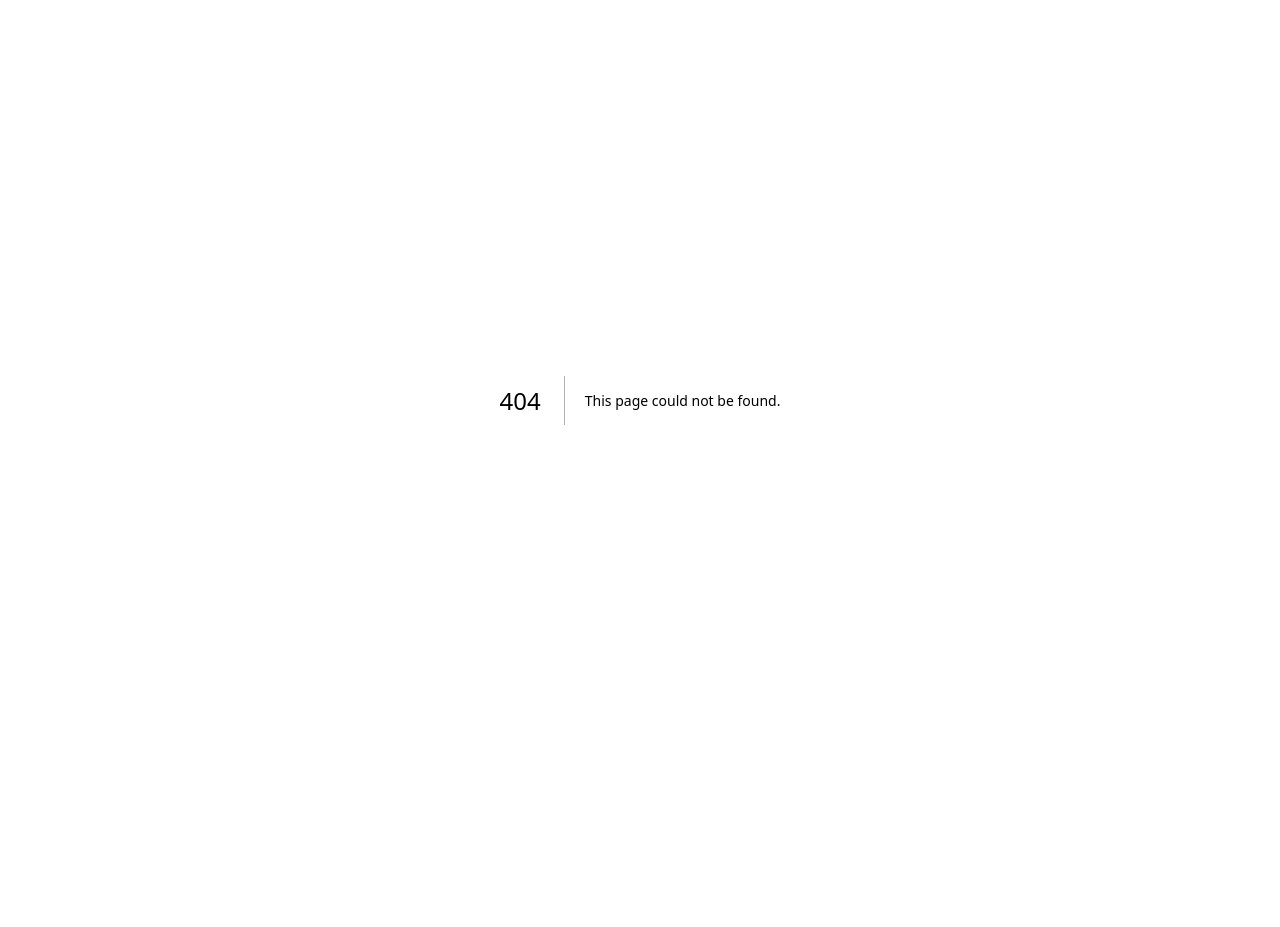
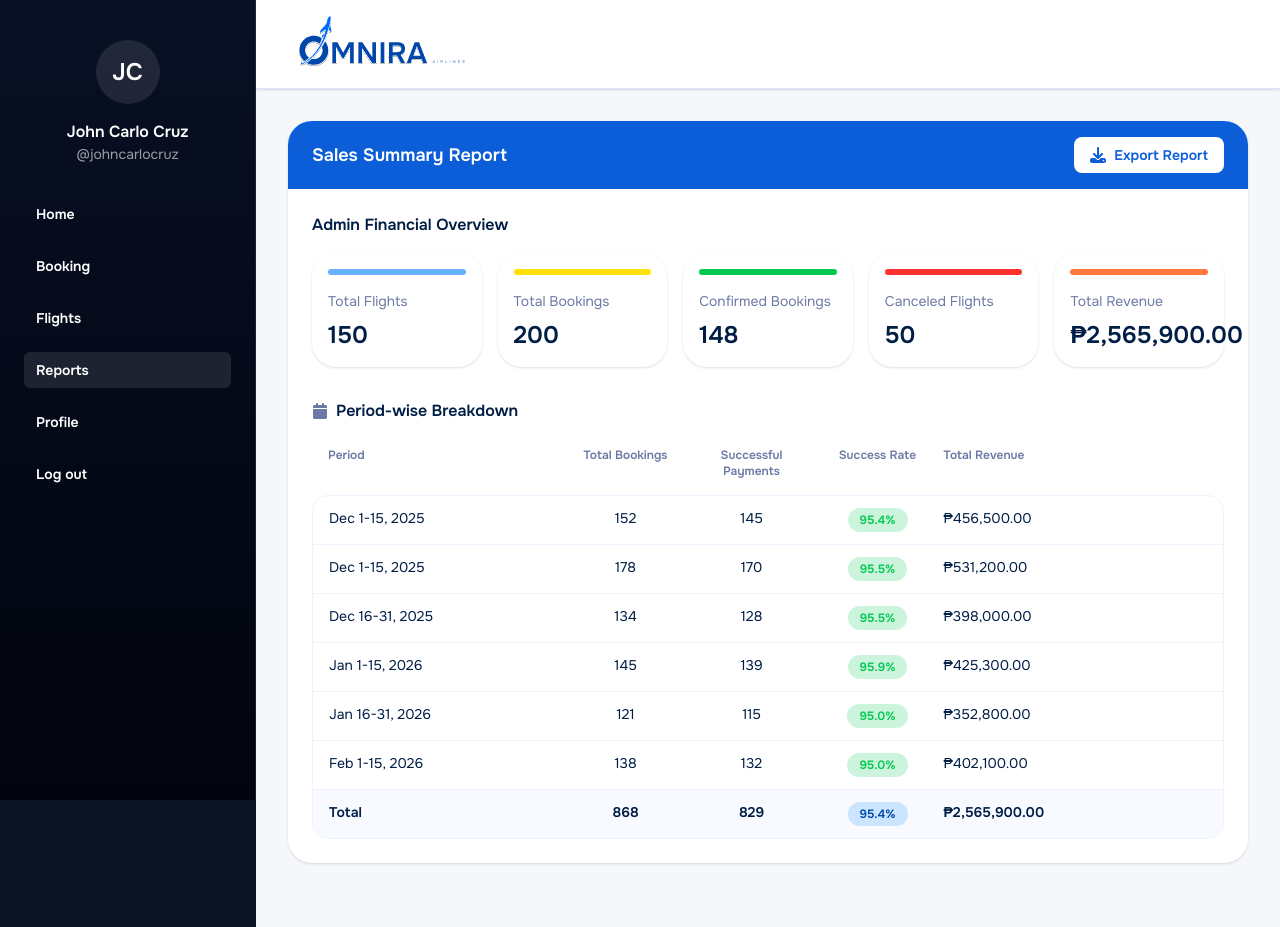
Before and after one commit to libraprogramming110/airline-ticketing-system, a Next.js app: page /admin/sales-summary in a window 1280 px wide. Before the commit this address had no page. Before the commit the page ends 800 px from the top, so only its background shows below. Built offline with nearby package versions, Linux system fonts and the light colour scheme.

Commit message:
Last commit for the day, adding reports admin page

```diff
--- a/app/admin/page.tsx
+++ b/app/admin/page.tsx
@@ -77,15 +77,19 @@ function Sidebar() {
       </div>
 
       <nav className="flex flex-1 flex-col gap-4 text-sm font-semibold">
-        {["Home", "Booking", "Flights", "Reports", "Profile", "Log out"].map((item) => (
+        {["Home", "Booking", "Flights", "Reports", "Profile", "Log out"].map((item) => {
+          const href =
+            item === "Home" ? "/admin" : item === "Reports" ? "/admin/sales-summary" : "#";
+          return (
             <a
               key={item}
-            href="#"
+              href={href}
               className={`rounded-md px-3 py-2 transition hover:bg-white/10 ${item === "Home" ? "bg-white/10" : ""}`}
             >
               {item}
             </a>
-        ))}
+          );
+        })}
       </nav>
     </aside>
   );
--- /dev/null
+++ b/app/admin/sales-summary/page.tsx
@@ -0,0 +1,173 @@
+/* eslint-disable @next/next/no-img-element */
+
+import { FaDownload, FaCalendar } from "react-icons/fa6";
+
+const stats = [
+  { label: "Total Flights", value: "150", accent: "#66B2FF" },
+  { label: "Total Bookings", value: "200", accent: "#FFE008" },
+  { label: "Confirmed Bookings", value: "148", accent: "#00C951" },
+  { label: "Canceled Flights", value: "50", accent: "#FF3030" },
+  { label: "Total Revenue", value: "₱2,565,900.00", accent: "#FD773E" },
+];
+
+const periodData = [
+  { period: "Dec 1-15, 2025", total: "152", paid: "145", rate: "95.4%", revenue: "₱456,500.00" },
+  { period: "Dec 1-15, 2025", total: "178", paid: "170", rate: "95.5%", revenue: "₱531,200.00" },
+  { period: "Dec 16-31, 2025", total: "134", paid: "128", rate: "95.5%", revenue: "₱398,000.00" },
+  { period: "Jan 1-15, 2026", total: "145", paid: "139", rate: "95.9%", revenue: "₱425,300.00" },
+  { period: "Jan 16-31, 2026", total: "121", paid: "115", rate: "95.0%", revenue: "₱352,800.00" },
+  { period: "Feb 1-15, 2026", total: "138", paid: "132", rate: "95.0%", revenue: "₱402,100.00" },
+];
+
+export default function AdminSalesSummaryPage() {
+  return (
+    <div className="flex min-h-screen bg-[#0b1324] text-[#001d45]">
+      <Sidebar />
+      <main className="flex-1 overflow-y-auto bg-[#f5f7fb]">
+        <Header />
+        <section className="px-8 pb-16 pt-8">
+          <SalesSummaryReport />
+        </section>
+      </main>
+    </div>
+  );
+}
+
+function Sidebar() {
+  return (
+    <aside className="sticky top-0 flex h-screen w-64 flex-col gap-8 border-r border-white/10 bg-gradient-to-b from-[#081024] to-[#02050e] px-6 py-10 text-white">
+      <div className="flex flex-col items-center text-center">
+        <div className="flex h-16 w-16 items-center justify-center rounded-full bg-white/10 text-2xl font-semibold">
+          JC
+        </div>
+        <p className="mt-4 text-base font-semibold">John Carlo Cruz</p>
+        <p className="text-sm text-white/60">@johncarlocruz</p>
+      </div>
+
+      <nav className="flex flex-1 flex-col gap-4 text-sm font-semibold">
+        {["Home", "Booking", "Flights", "Reports", "Profile", "Log out"].map((item) => (
+          <a
+            key={item}
+            href={item === "Home" ? "/admin" : item === "Reports" ? "/admin/sales-summary" : "#"}
+            className={`rounded-md px-3 py-2 transition hover:bg-white/10 ${item === "Reports" ? "bg-white/10" : ""}`}
+          >
+            {item}
+          </a>
+        ))}
+      </nav>
+    </aside>
+  );
+}
+
+function Header() {
+  return (
+    <header className="border-b border-[#dbe5ff] bg-white px-8 py-4 shadow-sm">
+      <img src="/airline-logo2.svg" alt="Omnira Administration" className="h-14 w-auto" />
+    </header>
+  );
+}
+
+function SalesSummaryReport() {
+  const total = periodData.reduce(
+    (acc, row) => {
+      acc.total += Number(row.total);
+      acc.paid += Number(row.paid);
+      return acc;
+    },
+    { total: 0, paid: 0 }
+  );
+
+  return (
+    <section className="rounded-3xl bg-white shadow-sm">
+      <div className="rounded-t-3xl bg-[#0b5ed7] px-6 py-4">
+        <div className="flex items-center justify-between">
+          <h2 className="text-lg font-semibold text-white">Sales Summary Report</h2>
+          <button className="flex items-center gap-2 rounded-lg bg-white px-4 py-2 text-sm font-semibold text-[#0b5ed7] transition hover:bg-white/90">
+            <FaDownload className="h-4 w-4" />
+            Export Report
+          </button>
+        </div>
+      </div>
+      <div className="px-6 py-6">
+        <AdminFinancialOverview />
+        <PeriodWiseBreakdown total={total} />
+      </div>
+    </section>
+  );
+}
+
+function AdminFinancialOverview() {
+  return (
+    <div className="mb-8">
+      <h3 className="mb-4 text-base font-semibold text-[#001d45]">Admin Financial Overview</h3>
+      <div className="grid gap-4 md:grid-cols-3 lg:grid-cols-5">
+        {stats.map(({ label, value, accent }) => (
+          <article key={label} className="rounded-3xl bg-white p-4 shadow-sm">
+            <div
+              className="mb-4 h-1.5 rounded-full"
+              style={{
+                backgroundColor: accent,
+              }}
+            />
+            <p className="text-sm text-[#6c7aa5]">{label}</p>
+            <p className="mt-2 text-2xl font-semibold text-[#001d45]">{value}</p>
+          </article>
+        ))}
+      </div>
+    </div>
+  );
+}
+
+const salesGridTemplate =
+  "md:grid-cols-[minmax(180px,1.4fr)_minmax(100px,0.6fr)_minmax(120px,0.7fr)_minmax(100px,0.6fr)_minmax(180px,1.6fr)]";
+
+function PeriodWiseBreakdown({ total }: { total: { total: number; paid: number } }) {
+  return (
+    <div>
+      <div className="mb-4 flex items-center gap-2">
+        <FaCalendar className="h-4 w-4 text-[#6c7aa5]" />
+        <h3 className="text-base font-semibold text-[#001d45]">Period-wise Breakdown</h3>
+      </div>
+      <div className="overflow-x-auto">
+        <div className={`hidden gap-4 px-4 py-2 text-xs font-semibold text-[#6c7aa5] md:grid ${salesGridTemplate}`}>
+          <p>Period</p>
+          <p className="text-center">Total Bookings</p>
+          <p className="text-center">Successful Payments</p>
+          <p className="text-center">Success Rate</p>
+          <p>Total Revenue</p>
+        </div>
+        <div className="mt-2 overflow-hidden rounded-2xl border border-[#eef2ff] bg-white text-sm text-[#001d45]">
+          {periodData.map((row, index) => (
+            <div
+              key={`${row.period}-${row.revenue}-${index}`}
+              className={`grid grid-cols-1 gap-x-4 gap-y-2 px-4 py-3 ${salesGridTemplate} ${index !== 0 ? "border-t border-[#eef2ff]" : ""}`}
+            >
+              <p className="font-semibold md:font-normal">{row.period}</p>
+              <p className="md:text-center">{row.total}</p>
+              <p className="md:text-center">{row.paid}</p>
+              <div className="flex items-center md:justify-center">
+                <span className="rounded-full bg-[rgba(0,201,81,0.2)] px-3 py-1 text-xs font-semibold text-[#00C951]">
+                  {row.rate}
+                </span>
+              </div>
+              <p className="font-semibold md:font-normal md:whitespace-nowrap">{row.revenue}</p>
+            </div>
+          ))}
+          <div
+            className={`grid grid-cols-1 gap-x-4 gap-y-2 bg-[#f8faff] px-4 py-3 font-semibold ${salesGridTemplate} border-t border-[#eef2ff]`}
+          >
+            <p>Total</p>
+            <p className="md:text-center">{total.total}</p>
+            <p className="md:text-center">{total.paid}</p>
+            <div className="flex items-center md:justify-center">
+              <span className="rounded-full bg-[rgba(102,178,255,0.3)] px-3 py-1 text-xs font-semibold text-[#0047ab]">
+                95.4%
+              </span>
+            </div>
+            <p className="md:whitespace-nowrap">₱2,565,900.00</p>
+          </div>
+        </div>
+      </div>
+    </div>
+  );
+}
```
Lines whose indentation alone changed are shown as unchanged.
